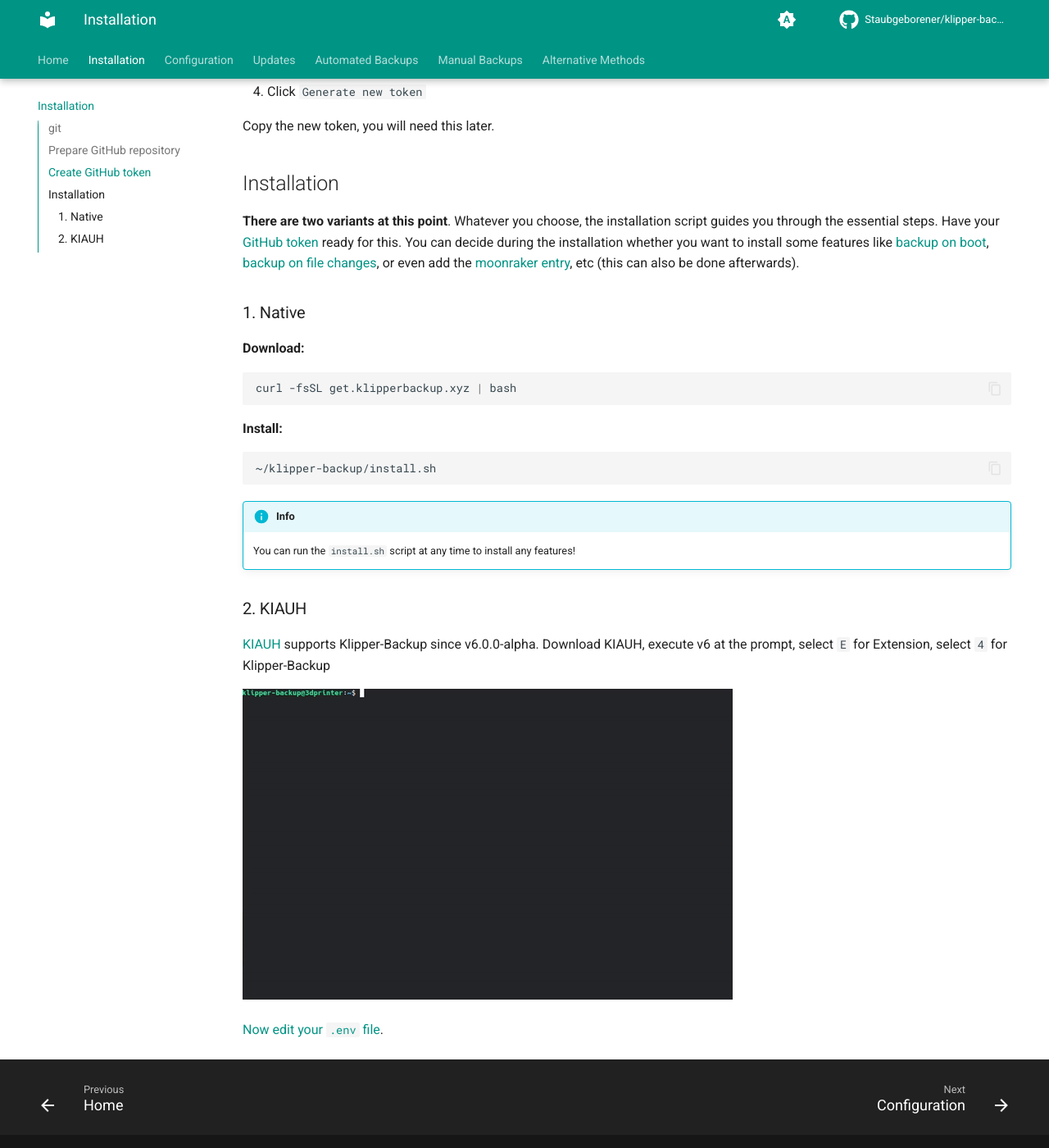
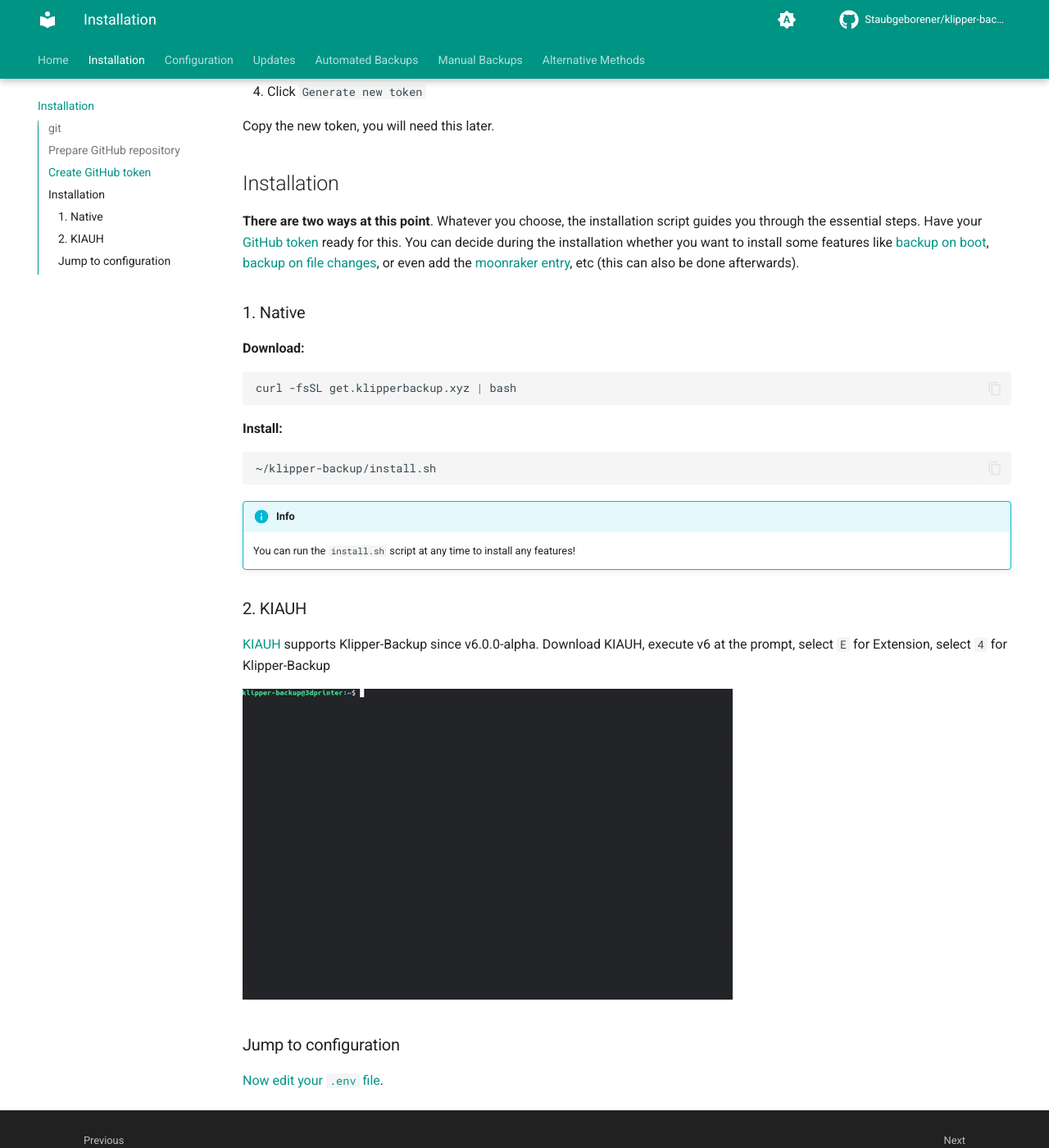
Before and after one commit to Staubgeborener/Klipper-Backup, an MkDocs documentation site: the page built from docs/installation.md, in a window 1280 px wide and 1400 px high, scrolled down 1348 px. Shown: the whole window at 82% size. Built offline with MkDocs 1.6.1 and Material for MkDocs 9.7.7, drawn with Linux system fonts in a browser that asks for light colours; comment, search, counter and statistics services are not loaded.

Commit message:
Update installation.md

```diff
--- a/docs/installation.md
+++ b/docs/installation.md
@@ -40,7 +40,8 @@
 Copy the new token, you will need this later.
 
 ## Installation
-**There are two variants at this point**. Whatever you choose, the installation script guides you through the essential steps. Have your [GitHub token](installation.md#create-github-token) ready for this. You can decide during the installation whether you want to install some features like [backup on boot](automation.md#backup-on-boot), [backup on file changes](automation.md#backup-on-file-changes), or even add the [moonraker entry](updating.md#moonraker-update-manager), etc (this can also be done afterwards).
+**There are two ways at this point**.
+Whatever you choose, the installation script guides you through the essential steps. Have your [GitHub token](installation.md#create-github-token) ready for this. You can decide during the installation whether you want to install some features like [backup on boot](automation.md#backup-on-boot), [backup on file changes](automation.md#backup-on-file-changes), or even add the [moonraker entry](updating.md#moonraker-update-manager), etc (this can also be done afterwards).
 
 ### 1. Native
 **Download:**
@@ -61,4 +62,5 @@
 
 ![kiauh-install](./images/kiauh_install.gif)
 
+### Jump to configuration
 [Now edit your `.env` file](configuration.md).
```
